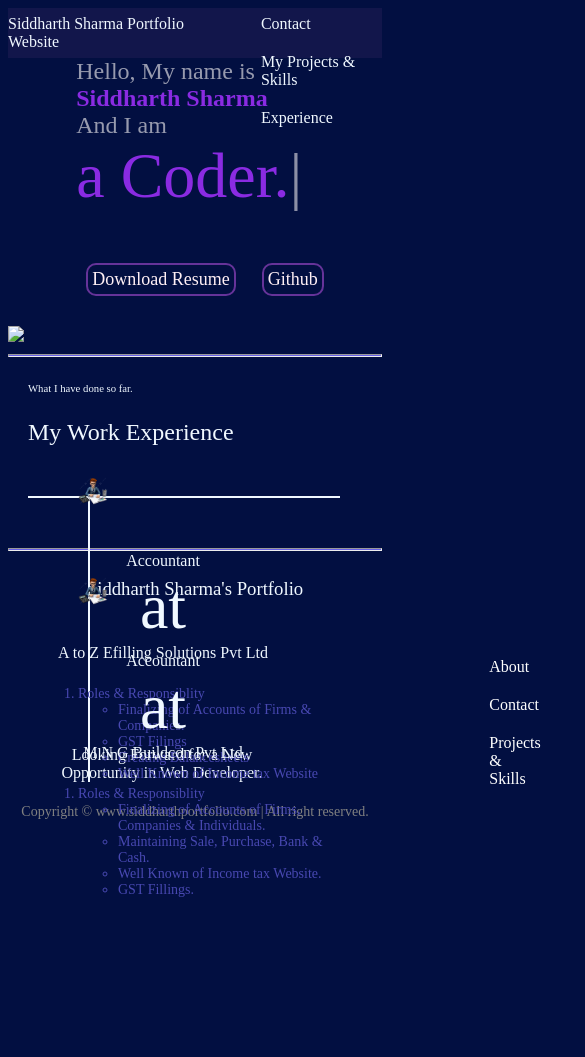
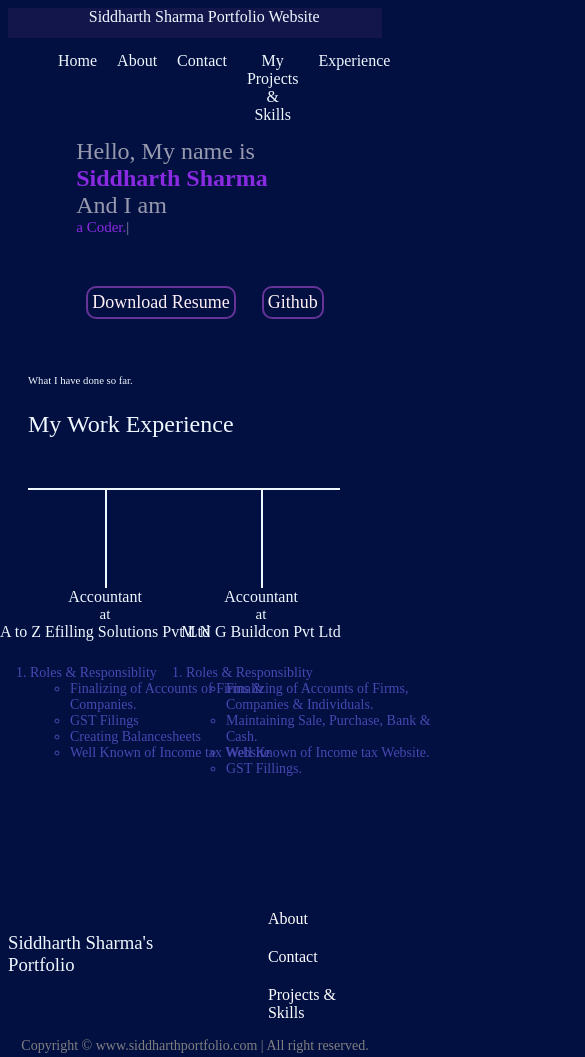
Before and after one commit to SidSharma0022/MY-PERSONAL-PORTFOLIO, a plain HTML site: page index.html in a window 390 px wide. Shown: the top 1057 px of the page, 585 px wide, since content can reach past the window. Before the commit the page ends 898 px from the top, so only its background shows below. Drawn offline with nearby package versions, Linux system fonts and the light colour scheme; a web font is replaced by a local one.

Commit message:
adding responsiveness

```diff
--- a/index.html
+++ b/index.html
@@ -213,14 +213,19 @@
       color: grey;
     }
 
-@media only screen and (max-width: 768px) {
+@media (min-width:300px) and (max-width: 768px) {
 
-  nav {
+  /* nav {
     height: 50px;
+  } */
+  .container{
+    display: grid;
+    text-align: center;
+    margin-left: 0px;
   }
-  nav ul {
+  /* nav ul {
     flex-direction: column;
-  }
+  } */
   nav ul li {
     margin: 10px;
   }
@@ -230,6 +235,7 @@
 
   /* First Section */
  .first {
+  margin-top: 100px;
     flex-direction: column;
     height: auto;
   }
@@ -242,47 +248,57 @@
     margin-top: 20px;
   }
  .rightside img {
-    width: 100%;
+   display: none;
   }
 
   /* Second Section */
  .second {
     margin: 20px;
     height: auto;
+    width: auto;
+  }
+  section div div div{
+    font-size: 15px;
   }
  .second h1 {
     font-size: 1.5rem;
   }
  .box {
-    flex-direction: column;
+    display: grid;
+    grid-template-columns: 1fr 1fr;
+    height: 200vh;
   }
- .vertical {
-    margin-bottom: 20px;
+
+  .vertical2{
+    display: none;
   }
  .image-top {
-    width: 30px;
-    top: -20px;
-    left: -10px;
+  display: none;
   }
  .vertical-title {
     font-size: 16px;
-    top: 20px;
-    left: -50px;
+    top: 100px;
+    left: -125px;
   }
  .vertical-text {
     font-size: 14px;
-    top: 30px;
-    left: -50px;
+    top: 110px;
+    left: -115px;
+  }
+
+  hr{
+    display: none;
   }
  .vertical-text-last {
-    font-size: 16px;
-    margin-top: 50px;
-    margin-left: -50px;
+  display: none;
   }
 
   /* Footer */
  .footer-flex {
-    flex-direction: column;
+  /* display: grid; */
+  margin-top: 400px;
+  justify-content: space-around;
+
   }
  .footer-first {
     margin-bottom: 20px;
@@ -292,6 +308,7 @@
   }
  .footer-second ul li {
     margin-bottom: 10px;
+    margin-left: 0px;
   }
  .copyright {
     font-size: 14px;
@@ -355,8 +372,8 @@
             </ol>
           </div>
         </div>
-        <div class="vertical"> <img class="image-top" src="accountant.png" alt="">
-          <div class="vertical-title">
+        <div class="vertical "> <img class="image-top" src="accountant.png" alt="">
+          <div class="vertical-title title2">
             Accountant <div>at</div> M N G Buildcon Pvt Ltd
           </div>
           <div class="vertical-text">
@@ -373,7 +390,7 @@
             </ol>
           </div>
         </div>
-        <div class="vertical">
+        <div class="vertical vertical2">
           <div class="vertical-text-last">
             Looking Forward for a New Opportunity in Web Developer.
           </div>
```
